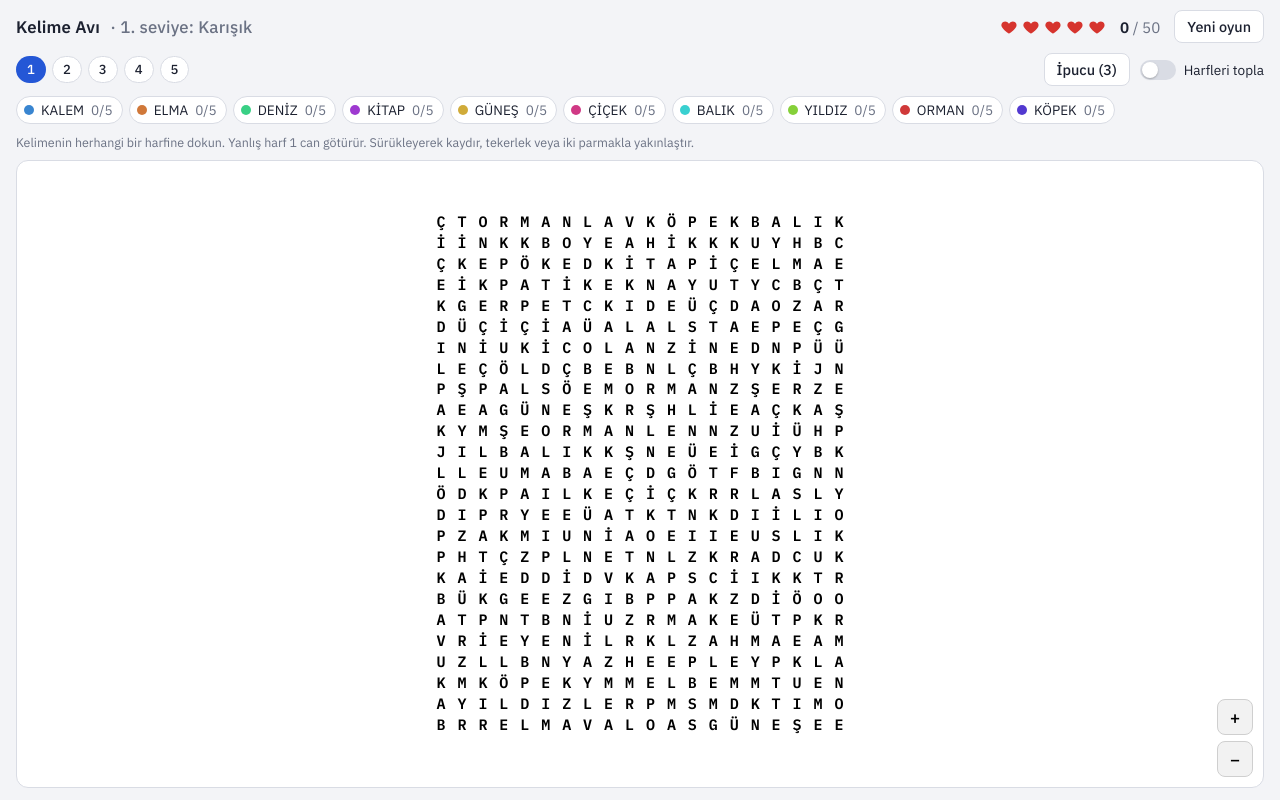
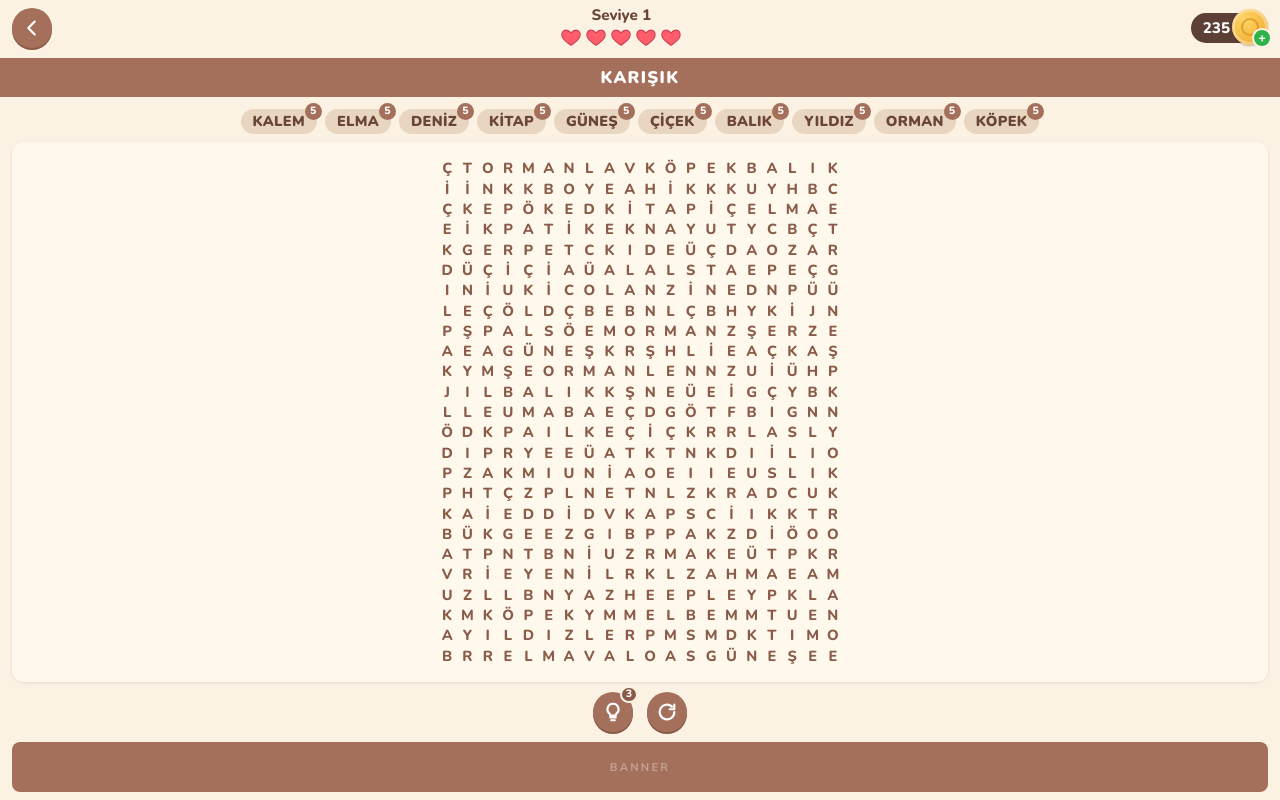
Before and after one commit to yusufutkug/tap-words, a plain HTML site: page index.html in a window 1280 px wide. Drawn offline with nearby package versions, Linux system fonts and the light colour scheme.

Commit message:
Amaze GO!-style UX: compact HUD, theme bar, badge chips, bottom actions, banner placeholder

```diff
--- a/index.html
+++ b/index.html
@@ -4,109 +4,127 @@
 <meta name="viewport" content="width=device-width, initial-scale=1, maximum-scale=1, user-scalable=no, viewport-fit=cover">
 <meta name="apple-mobile-web-app-capable" content="yes">
 <meta name="mobile-web-app-capable" content="yes">
-<meta name="theme-color" content="#f3f4f7">
+<meta name="theme-color" content="#fbf2e4">
 <title>Tap Words</title>
 <meta name="claude:viewport-fit-sides" content="cover">
-<link rel="stylesheet" href="https://fonts.googleapis.com/css2?family=IBM+Plex+Mono:wght@500;600&family=IBM+Plex+Sans:wght@400;500;600&display=swap">
+<link rel="stylesheet" href="https://fonts.googleapis.com/css2?family=Nunito:wght@700;800;900&display=swap">
 <style>
-/* Layout: one-screen app. Header (title, lives, progress) + wrapping word chips; the board viewport fills the rest and is panned/zoomed inside it. Board itself is a fixed white field with black letters in both themes. */
+/* Layout (Amaze GO! style, docs/ux/figma ui elements): compact HUD (back · level+lives · coins) → theme bar → word chips → board → hint/restart → banner placeholder. Board is panned/zoomed inside #viewport. */
 :root{
-  --bg:#f3f4f7; --panel:#ffffff; --fg:#1c2130; --muted:#6b7284; --line:#d9dce4;
-  --accent:#2457d6; --danger:#d6342e;
-  --board:#ffffff; --board-fg:#000000; --found-s:62%; --found-l:80%; --found-fg-l:26%; --wrong:#f3b4b0;
-  --font-ui:"IBM Plex Sans",system-ui,sans-serif; --font-grid:"IBM Plex Mono",ui-monospace,Menlo,monospace;
+  --bg:#fbf2e4; --card:#fff8ec; --brown:#a4705b; --brown-d:#8a5b48; --brown-x:#5c4035; --beige:#e9d6c0; --beige-d:#d6bea2;
+  --fg:#6b4536; --muted:#b39785; --white:#fff; --heart:#ff5c6c; --heart-d:#c9414f; --heart-off:#4a3630; --coin:#f5b63d; --coin-d:#d4921a; --plus:#2fb34a;
+  --wrong:#f0b2a6; --wrong-fg:#a63a2c;
+  --banner-h:50px;
+  --font:"Nunito",system-ui,sans-serif;
 }
-@media (prefers-color-scheme: dark){ :root:not([data-theme="light"]){
-  --bg:#14171f; --panel:#1d2130; --fg:#e8eaf0; --muted:#8f97ab; --line:#2d3347;
-  --accent:#6f95f5; --danger:#f0655f; color-scheme:dark } }
-:root[data-theme="dark"]{
-  --bg:#14171f; --panel:#1d2130; --fg:#e8eaf0; --muted:#8f97ab; --line:#2d3347;
-  --accent:#6f95f5; --danger:#f0655f; color-scheme:dark }
+html,body{height:100%}
+body{margin:0;background:var(--bg);color:var(--fg);font-family:var(--font);font-weight:700;display:flex;flex-direction:column;overflow:hidden;box-sizing:border-box;
+  padding-top:max(6px,env(safe-area-inset-top,0px));gap:8px}
+.px{padding-left:max(12px,env(safe-area-inset-left,0px));padding-right:max(12px,env(safe-area-inset-right,0px))}
+button{font:inherit;font-weight:800;border:0;background:none;color:inherit;cursor:pointer;padding:0;-webkit-tap-highlight-color:transparent}
+button:focus-visible{outline:2px solid var(--brown-x);outline-offset:2px}
+.round{width:40px;height:40px;border-radius:50%;background:var(--brown);color:var(--white);display:inline-flex;align-items:center;justify-content:center;position:relative;box-shadow:0 2px 0 var(--brown-d);transition:transform .1s}
+.round:active{transform:translateY(1px);box-shadow:0 1px 0 var(--brown-d)}
+.round svg{width:22px;height:22px;fill:none;stroke:currentColor;stroke-width:2.4;stroke-linecap:round;stroke-linejoin:round}
+.round:disabled{opacity:.45;cursor:default}
+.badge{position:absolute;top:-6px;right:-5px;min-width:17px;height:17px;padding:0 4px;border-radius:999px;background:var(--brown);color:var(--white);font-size:.66rem;font-weight:800;display:flex;align-items:center;justify-content:center;box-sizing:border-box;line-height:1}
+.round .badge{background:var(--brown-d);border:2px solid var(--bg)}
 
-html,body{height:100%}
-body{margin:0;background:var(--bg);color:var(--fg);font-family:var(--font-ui);display:flex;flex-direction:column;overflow:hidden;
-  padding-left:max(16px,env(safe-area-inset-left,0px));padding-right:max(16px,env(safe-area-inset-right,0px));padding-block:10px 12px;gap:10px;box-sizing:border-box}
-header{display:flex;align-items:center;justify-content:space-between;gap:12px;flex-wrap:wrap}
-h1{font-size:1.05rem;font-weight:600;margin:0;letter-spacing:.01em}
-.stats{display:flex;align-items:center;gap:14px;font-variant-numeric:tabular-nums;font-size:.95rem}
-.lives{display:flex;gap:4px}
-.heart{width:18px;height:18px;fill:var(--danger);transition:transform .2s,opacity .2s}
-.heart.lost{fill:var(--line);opacity:.8;transform:scale(.85)}
-.progress{color:var(--muted)}
-.progress b{color:var(--fg);font-weight:600}
-button{font:inherit;font-weight:500;font-size:.9rem;padding:6px 12px;border-radius:8px;border:1px solid var(--line);background:var(--panel);color:var(--fg);cursor:pointer}
-button:hover{border-color:var(--accent)}
-button:focus-visible{outline:2px solid var(--accent);outline-offset:2px}
-.words{display:flex;flex-wrap:wrap;gap:6px}
-.chip{display:inline-flex;align-items:center;gap:7px;padding:4px 9px 4px 7px;border-radius:999px;background:var(--panel);border:1px solid var(--line);font-size:.85rem;font-variant-numeric:tabular-nums}
-.chip .dot{width:10px;height:10px;border-radius:50%;background:hsl(var(--h) var(--found-s) calc(var(--found-l) - 28%))}
-.chip .cnt{color:var(--muted)}
-.chip.done{text-decoration:line-through;color:var(--muted)}
-.chip.done .dot{opacity:.5}
-.lvlname{color:var(--muted);font-weight:500;margin-left:6px}
-.levels{display:flex;gap:6px;flex-wrap:wrap}
-.levels button{padding:4px 10px;font-size:.82rem;border-radius:999px}
-.levels button.on{background:var(--accent);color:#fff;border-color:transparent}
-.hint{font-size:.78rem;color:var(--muted);margin:0}
-.tools{display:flex;align-items:center;gap:10px;flex-wrap:wrap}
-.tools .sp{flex:1}
-.toggle{display:inline-flex;align-items:center;gap:8px;font-size:.85rem;cursor:pointer;user-select:none}
-.toggle input{position:absolute;opacity:0;width:0;height:0}
-.toggle .tr{width:36px;height:20px;border-radius:999px;background:var(--line);position:relative;transition:background .2s}
-.toggle .tr::after{content:"";position:absolute;top:2px;left:2px;width:16px;height:16px;border-radius:50%;background:#fff;box-shadow:0 1px 2px rgba(0,0,0,.25);transition:transform .2s}
-.toggle input:checked+.tr{background:var(--accent)}
-.toggle input:checked+.tr::after{transform:translateX(16px)}
-.toggle input:focus-visible+.tr{outline:2px solid var(--accent);outline-offset:2px}
-#hintBtn:disabled{opacity:.5;cursor:default}
+/* HUD */
+.hud{display:flex;align-items:center;justify-content:space-between;gap:10px;min-height:44px}
+.hud .center{display:flex;flex-direction:column;align-items:center;gap:2px}
+.hud .lvl{font-size:.95rem;font-weight:800;line-height:1}
+.lives{display:flex;gap:3px}
+.heart{width:22px;height:22px;fill:var(--heart);stroke:var(--heart-d);stroke-width:1.2;transition:transform .2s,fill .2s}
+.heart.lost{fill:none;stroke:var(--heart-off);stroke-width:1.6;transform:scale(.92)}
+.coins{display:flex;align-items:center;height:30px;padding:0 30px 0 12px;border-radius:999px;background:var(--brown-x);color:var(--white);font-size:.95rem;font-weight:800;position:relative;margin-right:8px;font-variant-numeric:tabular-nums}
+.coins .coin{position:absolute;right:-8px;top:-4px;width:36px;height:36px;border-radius:50%;background:radial-gradient(circle at 35% 30%,#ffd56a,var(--coin) 60%,var(--coin-d));box-shadow:inset 0 0 0 3px rgba(255,255,255,.35),0 1px 2px rgba(0,0,0,.25)}
+.coins .coin::after{content:"";position:absolute;inset:9px;border-radius:50%;border:2.5px solid var(--coin-d);opacity:.7}
+.coins .plus{position:absolute;right:-12px;bottom:-5px;width:16px;height:16px;border-radius:50%;background:var(--plus);color:#fff;font-size:.8rem;line-height:16px;text-align:center;border:2px solid var(--bg)}
+
+/* Theme bar */
+.theme{background:var(--brown);color:var(--white);text-align:center;font-size:1.05rem;font-weight:900;letter-spacing:.08em;padding:8px 12px;text-transform:uppercase}
+
+/* Word chips */
+.words{display:flex;flex-wrap:wrap;justify-content:center;gap:10px 8px;padding-top:4px}
+.chip{position:relative;display:inline-flex;align-items:center;padding:4px 12px;border-radius:999px;background:var(--beige);color:var(--fg);font-size:.9rem;font-weight:900;letter-spacing:.02em;line-height:1.2}
+.chip.done{text-decoration:line-through;text-decoration-thickness:2px;color:var(--muted);background:var(--beige-d);opacity:.75}
+.chip.done .badge{display:none}
+.chip.bump{animation:bump .3s ease-out}
+@keyframes bump{40%{transform:scale(1.15)}}
+
+/* Board */
+#viewport{flex:1;min-height:0;position:relative;margin:0 max(12px,env(safe-area-inset-right,0px)) 0 max(12px,env(safe-area-inset-left,0px));overflow:hidden;border-radius:12px;background:var(--card);box-shadow:0 1px 3px rgba(92,64,53,.12);touch-action:none;user-select:none;-webkit-user-select:none;cursor:grab}
+#viewport.dragging{cursor:grabbing}
+#grid{position:absolute;left:0;top:0;transform-origin:0 0;display:grid;will-change:transform;background:var(--card);box-sizing:content-box}
+.cell{display:flex;align-items:center;justify-content:center;font-weight:800;color:var(--brown-d);box-sizing:border-box;line-height:1;border-radius:3px;position:relative;z-index:1}
+.cell.found{color:var(--white)}
+.strip{position:absolute;border-radius:999px;background:var(--brown);transform-origin:0 50%;z-index:0;animation:pop .28s ease-out}
 #grid.collect .strip{display:none}
 .cell.found.gone{color:transparent}
-.cell.found.gone::after{content:"";position:absolute;left:50%;top:50%;width:.3em;height:.3em;margin:-.15em 0 0 -.15em;border-radius:50%;background:hsl(var(--h) var(--found-s) calc(var(--found-l) - 36%))}
-.cell.hintpulse{animation:hintp 1.2s ease-in-out 2;color:var(--accent)}
-.cell.hintpulse::before{content:"";position:absolute;inset:-2px;border-radius:50%;border:2px solid var(--accent);animation:ring 1.2s ease-out 2}
+.cell.found.gone::after{content:"";position:absolute;left:50%;top:50%;width:.3em;height:.3em;margin:-.15em 0 0 -.15em;border-radius:50%;background:var(--beige-d)}
+.cell.wrong{background:var(--wrong);color:var(--wrong-fg);animation:shake .3s}
+.cell.hintpulse{animation:hintp 1.2s ease-in-out 2;color:var(--brown-x)}
+.cell.hintpulse::before{content:"";position:absolute;inset:-2px;border-radius:50%;border:2px solid var(--brown);animation:ring 1.2s ease-out 2}
+.fly{position:fixed;z-index:50;pointer-events:none;font-family:var(--font);font-weight:800;display:flex;align-items:center;justify-content:center;border-radius:6px;background:var(--brown);color:var(--white)}
 @keyframes hintp{50%{transform:scale(1.35)}}
 @keyframes ring{0%{transform:scale(.6);opacity:1}100%{transform:scale(1.8);opacity:0}}
-#viewport{flex:1;min-height:0;position:relative;overflow:hidden;border-radius:12px;border:1px solid var(--line);background:var(--board);touch-action:none;user-select:none;-webkit-user-select:none;cursor:grab}
-#viewport.dragging{cursor:grabbing}
-#grid{position:absolute;left:0;top:0;transform-origin:0 0;display:grid;will-change:transform;background:var(--board);box-sizing:content-box}
-.cell{display:flex;align-items:center;justify-content:center;font-family:var(--font-grid);font-weight:600;color:var(--board-fg);box-sizing:border-box;line-height:1;border-radius:3px}
-.cell{position:relative;z-index:1}
-.cell.found{color:hsl(var(--h) 45% var(--found-fg-l))}
-.strip{position:absolute;border-radius:999px;background:hsl(var(--h) var(--found-s) var(--found-l));transform-origin:0 50%;z-index:0;animation:pop .28s ease-out}
-.fly{position:fixed;z-index:50;pointer-events:none;font-family:var(--font-grid);font-weight:600;display:flex;align-items:center;justify-content:center;border-radius:6px;background:hsl(var(--h) var(--found-s) var(--found-l));color:hsl(var(--h) 45% var(--found-fg-l))}
-.chip.bump{animation:bump .3s ease-out}
-@keyframes bump{40%{transform:scale(1.15)}}
-.cell.wrong{background:var(--wrong);animation:shake .3s}
 @keyframes pop{0%{transform:rotate(var(--a)) translateX(var(--o)) scaleX(.2);opacity:0}100%{transform:rotate(var(--a)) translateX(var(--o)) scaleX(1);opacity:1}}
 @keyframes shake{0%,100%{transform:translateX(0)}25%{transform:translateX(-3px)}75%{transform:translateX(3px)}}
-.zoom{position:absolute;right:10px;bottom:10px;display:flex;flex-direction:column;gap:6px}
-.zoom button{width:36px;height:36px;padding:0;font-size:1.1rem;border-radius:8px;background:#f2f2f2;color:#000;border-color:#cfcfcf}
-.overlay{position:absolute;inset:0;display:flex;align-items:center;justify-content:center;background:rgba(255,255,255,.7);backdrop-filter:blur(3px);border-radius:12px}
-.card{background:var(--panel);border:1px solid var(--line);border-radius:14px;padding:22px 26px;text-align:center;max-width:300px;display:flex;flex-direction:column;gap:10px}
-.card h2{margin:0;font-size:1.3rem}
+
+/* Bottom actions + banner */
+.actions{display:flex;justify-content:center;gap:14px;padding:2px 0}
+.banner{height:var(--banner-h);margin:0 max(12px,env(safe-area-inset-right,0px)) max(8px,env(safe-area-inset-bottom,0px)) max(12px,env(safe-area-inset-left,0px));background:var(--brown);border-radius:8px;display:flex;align-items:center;justify-content:center;color:rgba(255,255,255,.35);font-size:.7rem;letter-spacing:.2em;text-transform:uppercase}
+
+/* Overlays */
+.overlay{position:absolute;inset:0;display:flex;align-items:center;justify-content:center;background:rgba(251,242,228,.75);backdrop-filter:blur(3px);border-radius:12px;z-index:5}
+.card{background:var(--white);border-radius:16px;padding:22px 26px;text-align:center;max-width:300px;display:flex;flex-direction:column;gap:12px;box-shadow:0 4px 16px rgba(92,64,53,.18)}
+.card h2{margin:0;font-size:1.3rem;font-weight:900;color:var(--brown-x)}
 .card p{margin:0;color:var(--muted)}
-.card button{background:var(--accent);color:#fff;border-color:transparent;padding:9px 16px;font-size:1rem}
+.card button{background:var(--brown);color:#fff;padding:10px 16px;font-size:1rem;border-radius:12px;box-shadow:0 2px 0 var(--brown-d)}
+.sheet{position:fixed;inset:0;z-index:20;background:rgba(92,64,53,.45);display:flex;align-items:flex-end;justify-content:center}
+.sheet[hidden]{display:none}
+.sheet .panel{background:var(--bg);width:100%;max-width:480px;border-radius:18px 18px 0 0;padding:18px 18px max(18px,env(safe-area-inset-bottom,0px));display:flex;flex-direction:column;gap:14px;box-sizing:border-box}
+.sheet h3{margin:0;font-size:1rem;color:var(--brown-x)}
+.levels{display:flex;gap:8px;flex-wrap:wrap}
+.levels button{padding:8px 14px;font-size:.9rem;border-radius:999px;background:var(--beige);color:var(--fg)}
+.levels button.on{background:var(--brown);color:#fff}
+.toggle{display:inline-flex;align-items:center;gap:10px;font-size:.9rem;cursor:pointer;user-select:none}
+.toggle input{position:absolute;opacity:0;width:0;height:0}
+.toggle .tr{width:40px;height:22px;border-radius:999px;background:var(--beige-d);position:relative;transition:background .2s}
+.toggle .tr::after{content:"";position:absolute;top:2px;left:2px;width:18px;height:18px;border-radius:50%;background:#fff;box-shadow:0 1px 2px rgba(0,0,0,.25);transition:transform .2s}
+.toggle input:checked+.tr{background:var(--brown)}
+.toggle input:checked+.tr::after{transform:translateX(18px)}
+.sheet .close{align-self:center;background:var(--brown);color:#fff;padding:10px 24px;border-radius:12px;box-shadow:0 2px 0 var(--brown-d)}
 @media (prefers-reduced-motion: reduce){ .strip,.cell.wrong,.chip.bump,.cell.hintpulse,.cell.hintpulse::before{animation:none} .fly{display:none} }
 </style>
 
-<header>
-  <h1>Kelime Avı <span id="lvlName" class="lvlname"></span></h1>
-  <div class="stats">
+<header class="hud px">
+  <button id="backBtn" class="round" aria-label="Seviyeler ve ayarlar"><svg viewBox="0 0 24 24"><path d="M15 5l-7 7 7 7"/></svg></button>
+  <div class="center">
+    <div class="lvl">Seviye <span id="lvlNum">1</span></div>
     <div class="lives" id="lives" aria-label="Can"></div>
-    <div class="progress"><b id="found">0</b> / <span id="total">50</span></div>
-    <button id="newGame">Yeni oyun</button>
   </div>
+  <div class="coins" aria-label="Altın"><span id="coins">235</span><span class="coin" aria-hidden="true"></span><span class="plus" aria-hidden="true">+</span></div>
 </header>
-<div class="tools">
-  <div class="levels" id="levels"></div>
-  <span class="sp"></span>
-  <button id="hintBtn">İpucu</button>
-  <label class="toggle" for="collectT"><input type="checkbox" id="collectT"><span class="tr"></span>Harfleri topla</label>
-</div>
-<div class="words" id="words"></div>
-<p class="hint">Kelimenin herhangi bir harfine dokun. Yanlış harf 1 can götürür. Sürükleyerek kaydır, tekerlek veya iki parmakla yakınlaştır.</p>
+<div class="theme" id="theme"></div>
+<div class="words px" id="words"></div>
 <div id="viewport">
   <div id="grid"></div>
-  <div class="zoom"><button id="zin" aria-label="Yakınlaştır">+</button><button id="zout" aria-label="Uzaklaştır">−</button></div>
+</div>
+<div class="actions">
+  <button id="hintBtn" class="round" aria-label="İpucu"><svg viewBox="0 0 24 24"><path d="M9 18h6M10 21h4M12 3a6 6 0 0 0-4 10.5c.7.6 1 1.3 1 2.5h6c0-1.2.3-1.9 1-2.5A6 6 0 0 0 12 3z"/></svg><span class="badge" id="hintCnt">3</span></button>
+  <button id="newGame" class="round" aria-label="Yeniden başla"><svg viewBox="0 0 24 24"><path d="M20 12a8 8 0 1 1-2.6-5.9M20 4v5h-5"/></svg></button>
+</div>
+<div class="banner" aria-label="Banner reklam alanı">banner</div>
+
+<div id="menu" class="sheet" hidden>
+  <div class="panel">
+    <h3>Seviyeler</h3>
+    <div class="levels" id="levels"></div>
+    <label class="toggle" for="collectT"><input type="checkbox" id="collectT"><span class="tr"></span>Bulunan harfler tahtadan gitsin</label>
+    <button class="close" id="menuClose">Kapat</button>
+  </div>
 </div>
 
 <script>
@@ -197,10 +215,10 @@ function generate(){
 
 // ---- state ----
 let G, found, lives, over, hints=0; const MAXH=3;
-let collect=false; try{collect=localStorage.getItem("ka-collect")==="1"}catch(e){}
+let collect=true; try{const v=localStorage.getItem("ka-collect");if(v!==null)collect=v==="1"}catch(e){} // default on: "bulunan harfler tahtadan gider" (docs/uncertainties.md#netleşenler)
 const $=id=>document.getElementById(id);
 const vp=$("viewport"), grid=$("grid");
-let scale=1, tx=0, ty=0, base=20, PAD=48, minScale=1; // base = unscaled cell px, PAD = white margin around the letters
+let scale=1, tx=0, ty=0, base=20, PAD=16, minScale=1; // base = unscaled cell px, PAD = white margin around the letters
 
 function newGame(state,lv){
   if(lv!==undefined)level=lv; if(state&&state.level!==undefined)level=state.level;
@@ -209,16 +227,17 @@ function newGame(state,lv){
   G=state?.G??generate();
   found=state?.found??new Array(G.placements.length).fill(false);
   lives=state?.lives??MAXL; over=false; hints=state?.hints??MAXH;
-  renderWords(); renderLives(); buildGrid(); fit(); updateProgress(); renderHint();
+  renderWords(); renderLives(); buildGrid(); fit(); renderHint();
   vp.querySelector(".overlay")?.remove();
 }
 function renderLevels(){
-  $("lvlName").textContent=`· ${level+1}. seviye: ${LEVELS[level].name}`;
-  $("levels").innerHTML=LEVELS.map((l,i)=>`<button class="${i===level?"on":""}" data-lv="${i}">${i+1}</button>`).join("");
-  $("levels").querySelectorAll("button").forEach(b=>b.onclick=()=>newGame(null,+b.dataset.lv));
+  $("lvlNum").textContent=level+1;
+  $("theme").textContent=LEVELS[level].name.toLocaleUpperCase("tr");
+  $("levels").innerHTML=LEVELS.map((l,i)=>`<button class="${i===level?"on":""}" data-lv="${i}">${i+1} · ${l.name}</button>`).join("");
+  $("levels").querySelectorAll("button").forEach(b=>b.onclick=()=>{closeMenu();newGame(null,+b.dataset.lv)});
 }
 function renderWords(){
-  $("words").innerHTML=WORDS.map((w,i)=>`<span class="chip" id="chip${i}" style="--h:${HUES[i]}"><span class="dot"></span>${w} <span class="cnt">0/${PER}</span></span>`).join("");
+  $("words").innerHTML=WORDS.map((w,i)=>`<span class="chip" id="chip${i}">${w}<span class="badge cnt">${PER}</span></span>`).join("");
 }
 function renderLives(){
   $("lives").innerHTML=Array.from({length:MAXL},(_,i)=>i).map(i=>`<svg class="heart${i<lives?"":" lost"}" viewBox="0 0 24 24" aria-hidden="true"><path d="M12 21s-7.5-4.6-9.6-9.2C.9 8.4 3 4.5 6.8 4.5c2 0 3.6 1.2 5.2 3 1.6-1.8 3.2-3 5.2-3 3.8 0 5.9 3.9 4.4 7.3C19.5 16.4 12 21 12 21z"/></svg>`).join("");
@@ -241,12 +260,8 @@ function buildGrid(){
 function updateChip(wi){
   const n=G.placements.filter((p,i)=>p.word===wi&&found[i]).length;
   const chip=$("chip"+wi);
-  chip.querySelector(".cnt").textContent=`${n}/${PER}`;
+  chip.querySelector(".cnt").textContent=PER-n; // remaining copies, as in the reference chips
   chip.classList.toggle("done",n===PER);
-}
-function updateProgress(){
-  $("found").textContent=found.filter(Boolean).length;
-  $("total").textContent=found.length;
 }
 
 // ---- zoom / pan ----
@@ -269,8 +284,6 @@ function zoomAt(f,cx,cy){
   clamp();apply();
 }
 vp.addEventListener("wheel",e=>{e.preventDefault();zoomAt(Math.exp(-e.deltaY*0.002),e.clientX,e.clientY)},{passive:false});
-$("zin").onclick=()=>{const r=vp.getBoundingClientRect();zoomAt(1.5,r.left+r.width/2,r.top+r.height/2)};
-$("zout").onclick=()=>{const r=vp.getBoundingClientRect();zoomAt(1/1.5,r.left+r.width/2,r.top+r.height/2)};
 window.addEventListener("resize",()=>{const old=scale/minScale;fit();if(old>1){const r=vp.getBoundingClientRect();zoomAt(old,r.left+vp.clientWidth/2,r.top+vp.clientHeight/2)}});
 
 const ptrs=new Map(); let gesture=null;
@@ -330,7 +343,6 @@ function tap(i){
   found[p]=true;
   G.placements[p].cells.forEach(idx=>{const c=grid.children[idx];c.classList.add("found");if(collect)c.classList.add("gone")});
   drawStrip(p);
-  updateProgress();
   flyToChip(p,()=>{updateChip(G.placements[p].word);if(found.every(Boolean))finish(true)});
 }
 function drawStrip(p){
@@ -353,7 +365,7 @@ function flyToChip(p,done){
   pl.cells.forEach((idx,i)=>{
     const c=grid.children[idx], r=c.getBoundingClientRect();
     const f=document.createElement("div"); f.className="fly"; f.textContent=G.letters[idx];
-    f.style.cssText=`--h:${HUES[pl.word]};left:${r.left}px;top:${r.top}px;width:${r.width}px;height:${r.height}px;font-size:${r.height*.7}px`;
+    f.style.cssText=`left:${r.left}px;top:${r.top}px;width:${r.width}px;height:${r.height}px;font-size:${r.height*.7}px`;
     document.body.appendChild(f);
     const dx=tx0-(r.left+r.width/2), dy=ty0-(r.top+r.height/2);
     const anim=f.animate([
@@ -377,8 +389,15 @@ function finish(win){
 }
 $("newGame").onclick=()=>newGame();
 
+// ---- back button → level/settings sheet ----
+const menu=$("menu");
+const closeMenu=()=>{menu.hidden=true};
+$("backBtn").onclick=()=>{menu.hidden=false};
+$("menuClose").onclick=closeMenu;
+menu.addEventListener("click",e=>{if(e.target===menu)closeMenu()});
+
 // ---- hint & collect toggle ----
-function renderHint(){const b=$("hintBtn");b.textContent=`İpucu (${hints})`;b.disabled=hints<=0||over}
+function renderHint(){const b=$("hintBtn");$("hintCnt").textContent=hints;b.disabled=hints<=0||over}
 $("hintBtn").onclick=()=>{
   if(over||hints<=0)return;
   const open=found.map((f,i)=>f?-1:i).filter(i=>i>=0); if(!open.length)return;
```
Also changed, not shown: docs/ux/figma ui elements/gameplay_UI_elements_20x20.png (added), 2 other files.
